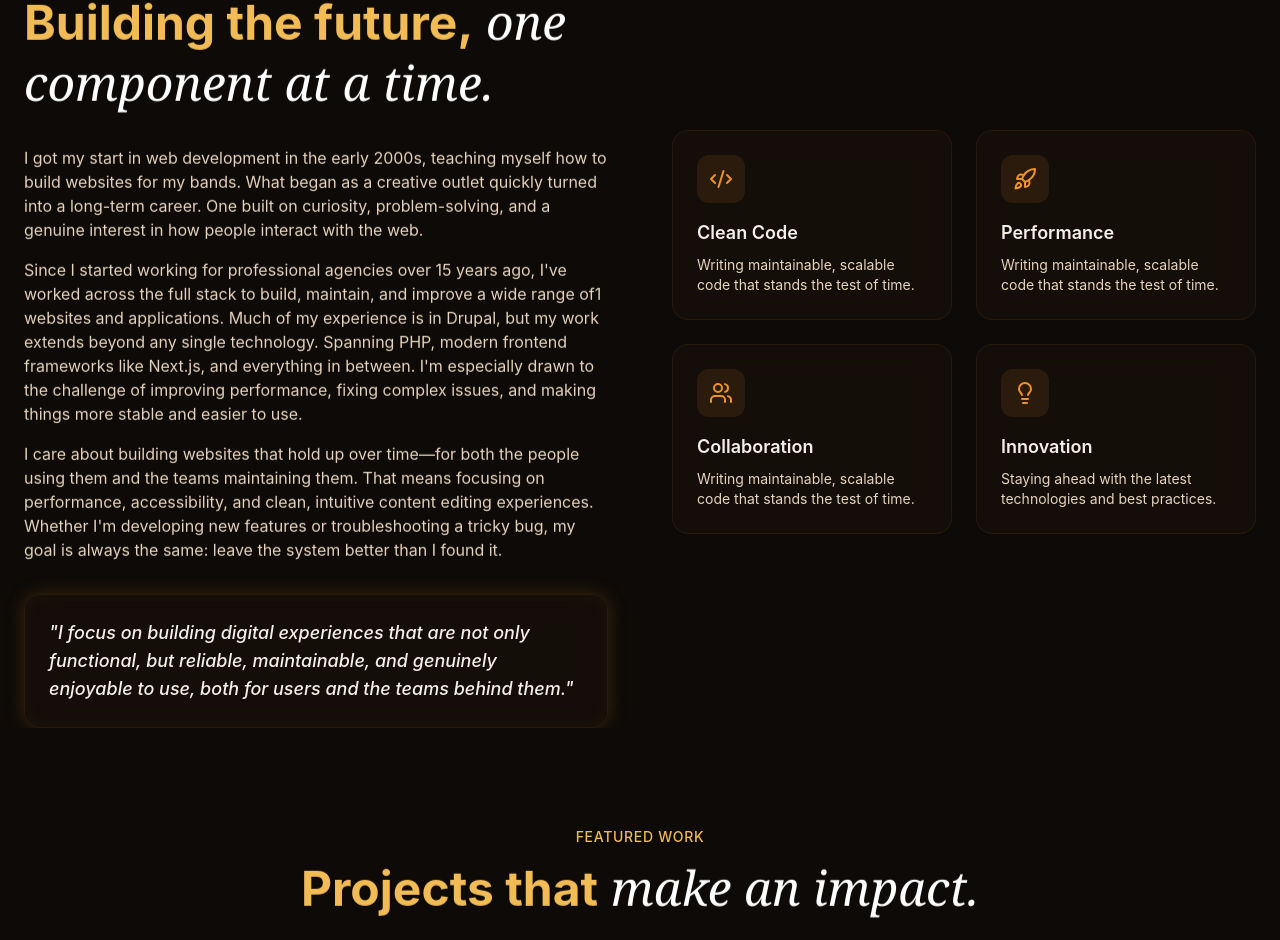
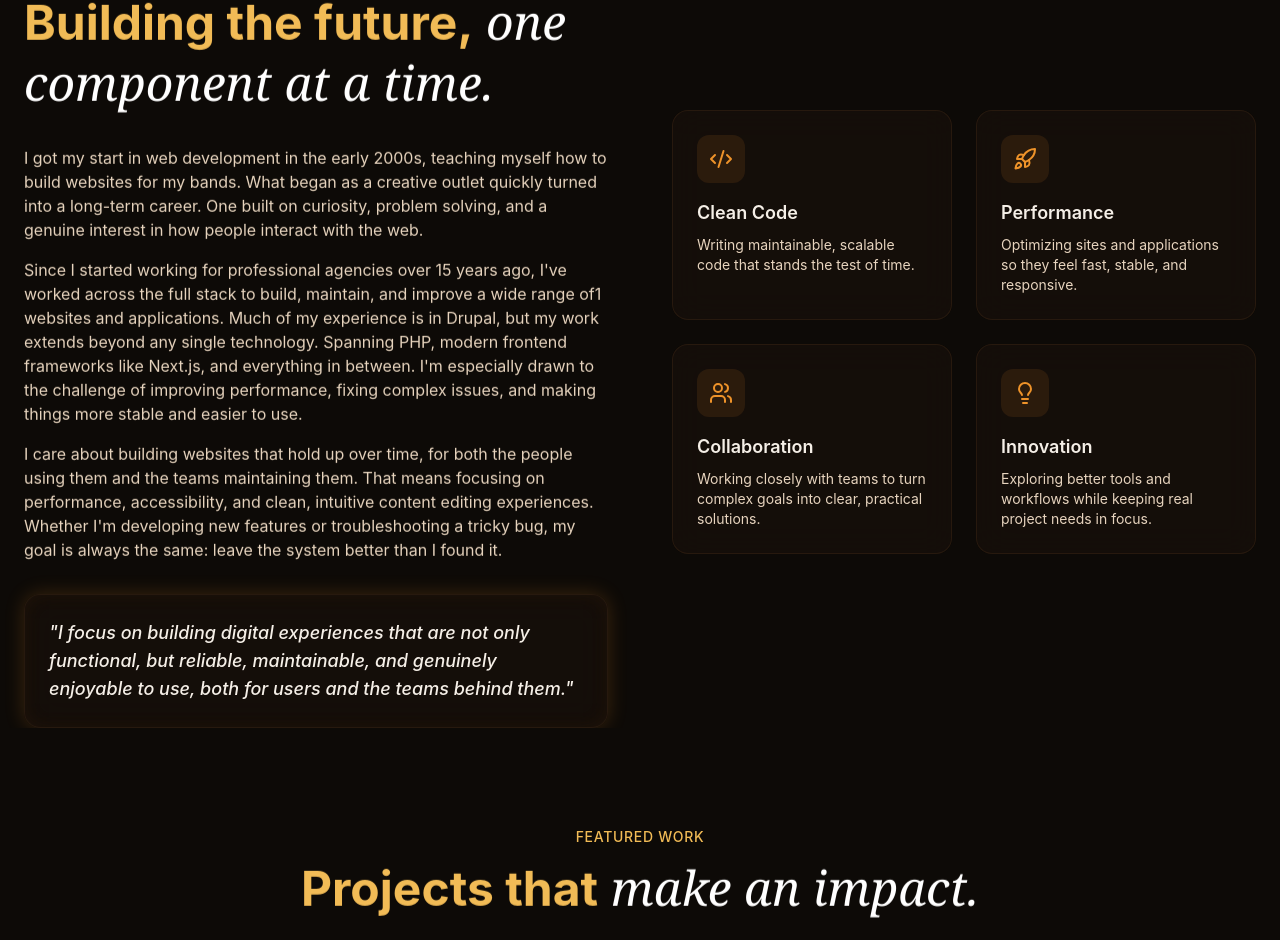
Before and after one commit to HammerHankinson/portfolio-react-tw, a React (Vite) app: page / in a window 1280 px wide. Shown: the part 1288-2228 px from the top of the page. Built offline with nearby package versions, Linux system fonts and the light colour scheme.

Commit message:
content fixes

```diff
--- a/src/content/projects.ts
+++ b/src/content/projects.ts
@@ -45,7 +45,7 @@ export const projects: Project[] = [
     desc: 'A decoupled web application using Drupal as a headless CMS and Next.js for the frontend, all managed within a single Git repository, using GitHub Actions for CI/CD, and hosted on Upsun (Platform.sh). I contributed across both backend and frontend, including Drupal content modeling, core/module updates, and development of reusable Next.js components. Led development of many key site sections such as the newsroom, while also supporting complex features like a custom product catalog with parametric search. Focused on improving content editor experience and maintaining a scalable architecture capable of handling large, structured product data. Resulted in a high-performance application with fast load times and flexible content management.',
     images: ['/projects/aos-homepage.png'],
     tags: ['Drupal', 'PHP', 'NextJs', 'SCSS', 'Algolia', 'Git', 'Github Actions', 'Platform.sh'],
-    link: '#',
+    link: 'https://www.aosmd.com',
     info: '#'
   },
   {
@@ -61,7 +61,7 @@ export const projects: Project[] = [
     desc: 'A decoupled web application built with Drupal as a headless CMS and a custom Next.js/Express frontend, designed to deliver a fast, scalable marketing experience powered by structured content. The Drupal backend includes a custom decoupling layer that transforms content into clean, cacheable JSON, handling routing, redirects, access control, multilingual support, and normalization of complex entities such as media, paragraphs, and taxonomy. On the frontend, a server-rendered React architecture consumes this data to dynamically generate pages through reusable components, supporting rich features like animated transitions, media-heavy layouts, project listings with mapping integrations, advanced search/filtering, and seamless webform handling. Together, the system balances a flexible editorial experience with a performant, modern frontend, enabling efficient content management and a polished user experience.',
     images: ['/projects/cei-homepage.png'],
     tags: ['Drupal', 'PHP', 'Twig', 'JavaScript', 'Algolia'],
-    link: '#',
+    link: 'https://www.cei.com',
     info: '#'
   },
   {
--- a/src/sections/About.tsx
+++ b/src/sections/About.tsx
@@ -9,17 +9,17 @@ const highlights = [
   {
     icon: Rocket,
     title: "Performance",
-    desc: "Writing maintainable, scalable code that stands the test of time.",
+    desc: "Optimizing sites and applications so they feel fast, stable, and responsive.",
   },
   {
     icon: Users,
     title: "Collaboration",
-    desc: "Writing maintainable, scalable code that stands the test of time.",
+    desc: "Working closely with teams to turn complex goals into clear, practical solutions.",
   },
   {
     icon: Lightbulb,
     title: "Innovation",
-    desc: "Staying ahead with the latest technologies and best practices.",
+    desc: "Exploring better tools and workflows while keeping real project needs in focus.",
   },
 ]
 
@@ -41,13 +41,13 @@ export const About = () => {
 
             <div className="space-y-4 text-muted-foreground animate-fade-in animation-delay-200">
               <p>
-                I got my start in web development in the early 2000s, teaching myself how to build websites for my bands. What began as a creative outlet quickly turned into a long-term career. One built on curiosity, problem-solving, and a genuine interest in how people interact with the web.
+                I got my start in web development in the early 2000s, teaching myself how to build websites for my bands. What began as a creative outlet quickly turned into a long-term career. One built on curiosity, problem solving, and a genuine interest in how people interact with the web.
               </p>
               <p>
                 Since I started working for professional agencies over 15 years ago, I've worked across the full stack to build, maintain, and improve a wide range of1 websites and applications. Much of my experience is in Drupal, but my work extends beyond any single technology. Spanning PHP, modern frontend frameworks like Next.js, and everything in between. I'm especially drawn to the challenge of improving performance, fixing complex issues, and making things more stable and easier to use.
               </p>
               <p>
-                I care about building websites that hold up over time—for both the people using them and the teams maintaining them. That means focusing on performance, accessibility, and clean, intuitive content editing experiences. Whether I'm developing new features or troubleshooting a tricky bug, my goal is always the same: leave the system better than I found it.
+                I care about building websites that hold up over time, for both the people using them and the teams maintaining them. That means focusing on performance, accessibility, and clean, intuitive content editing experiences. Whether I'm developing new features or troubleshooting a tricky bug, my goal is always the same: leave the system better than I found it.
               </p>
             </div>
 
--- a/src/sections/Hero.tsx
+++ b/src/sections/Hero.tsx
@@ -87,7 +87,7 @@ export const Hero = () => {
                 My Work <ArrowRight className='w-5 h-5' />
               </Button>
 
-              <AnimatedBorderButton href="/TH-Resume.pdf" download="TH-Resume.pdf">
+              <AnimatedBorderButton href="/TH-dev-resume.pdf" download="TH-dev-resume.pdf">
                 <Download className="w-5 h-5" />
                 Resume
               </AnimatedBorderButton>
```
Also changed, not shown: 1 other file (tests, documents, lock files or other folders).
